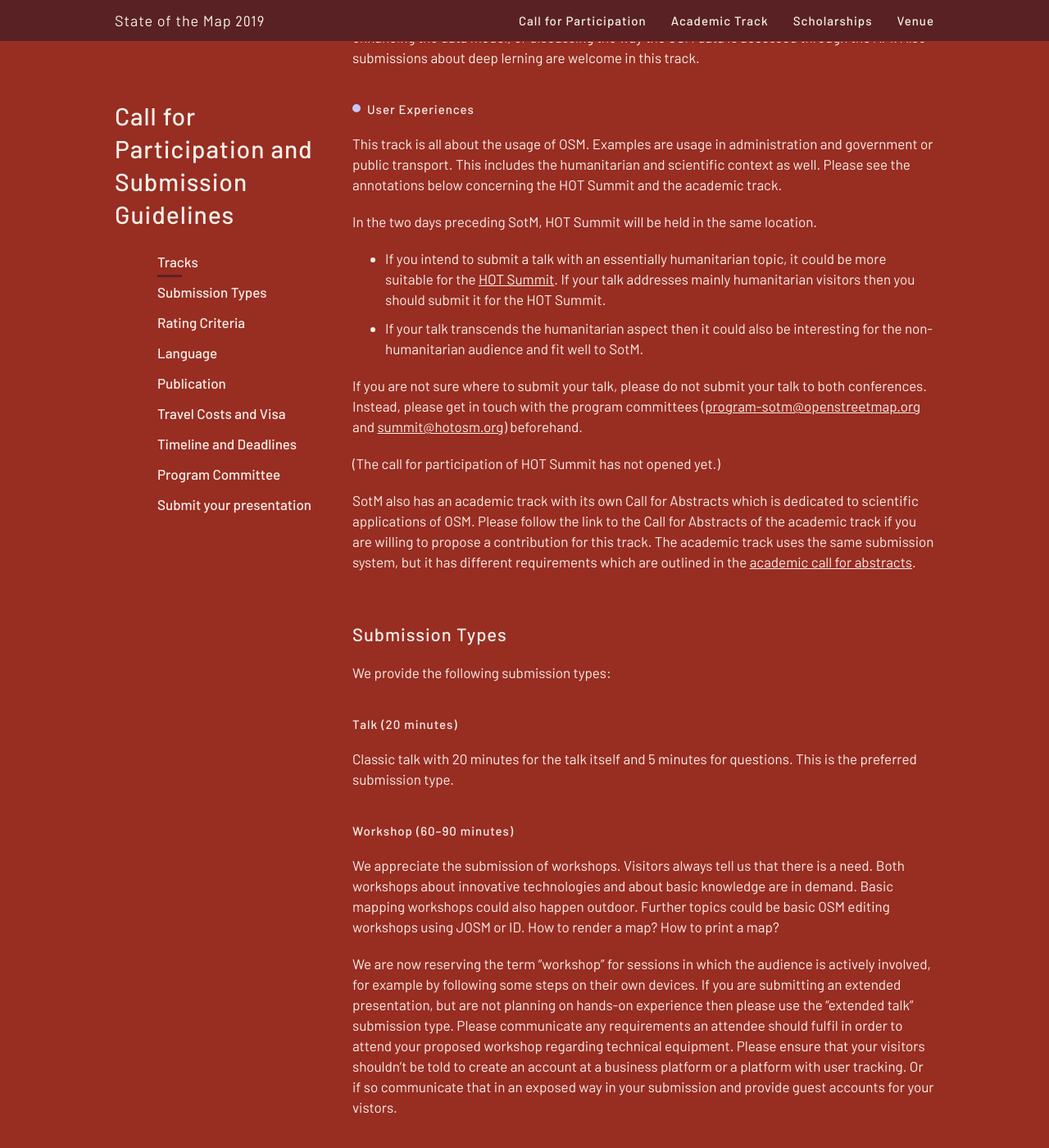
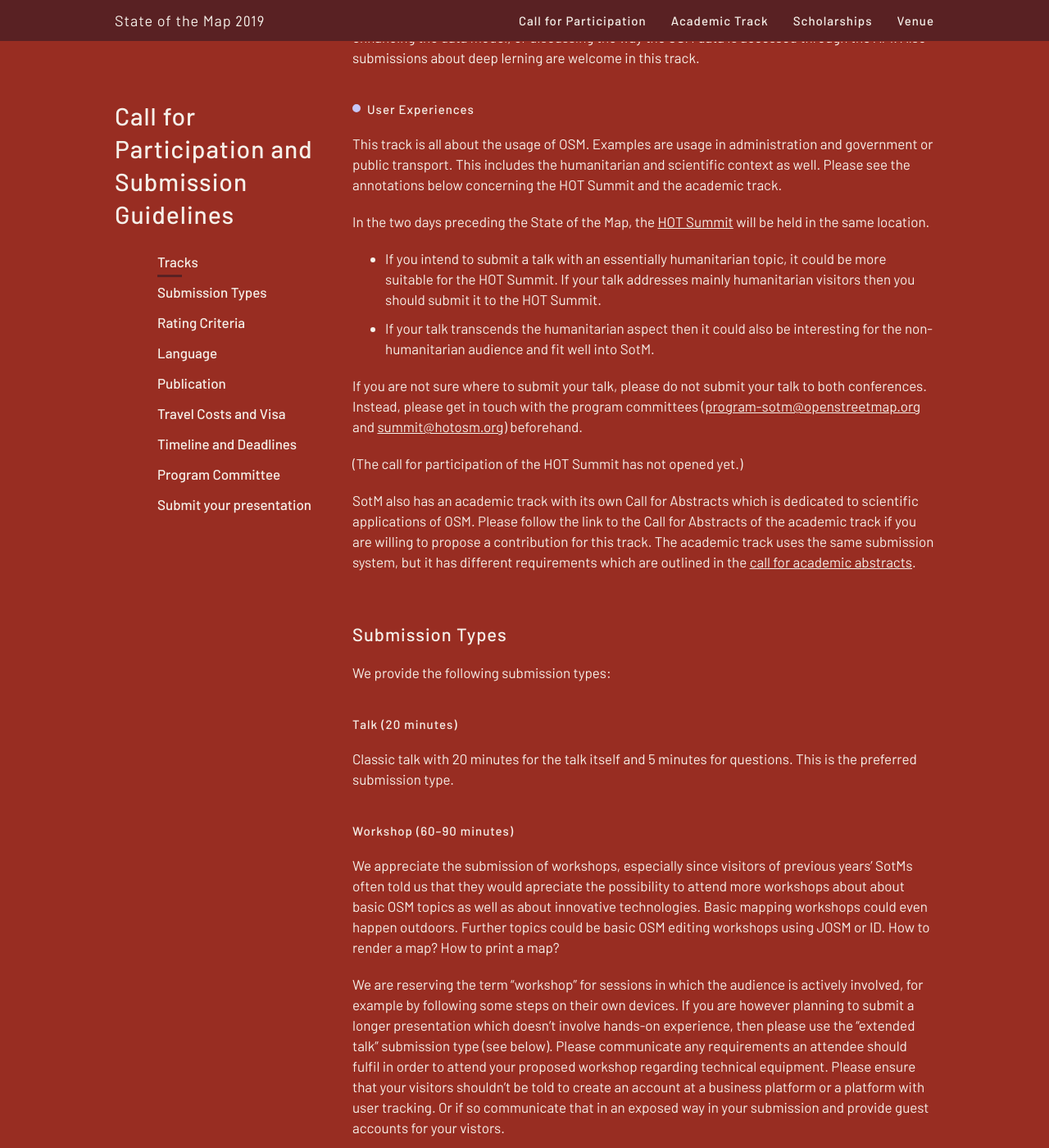
Before and after one commit to openstreetmap/stateofthemap-2019, a Jekyll site: the page built from calls/general.md, in a window 1280 px wide and 1400 px high, scrolled down 1943 px. Shown: the whole window at 82% size. Built offline with Jekyll 4.4.1, drawn with Linux system fonts in a browser that asks for light colours; some of the changed text lies outside the part shown.

Commit message:
tweak/improve language

```diff
--- a/calls/general.md
+++ b/calls/general.md
@@ -47,16 +47,16 @@
 <h3 id="track-experiences" class="trackicon">User Experiences</h3>
 This track is all about the usage of OSM. Examples are usage in administration and government or public transport. This includes the humanitarian and scientific context as well. Please see the annotations below concerning the HOT Summit and the academic track.
 
-In the two days preceding SotM, HOT Summit will be held in the same location.
+In the two days preceding the State of the Map, the [HOT Summit](https://summit2019.hotosm.org/) will be held in the same location.
 
-* If you intend to submit a talk with an essentially humanitarian topic, it could be more suitable for the [HOT Summit](https://summit2019.hotosm.org/). If your talk addresses mainly humanitarian visitors then you should submit it for the HOT Summit.
-* If your talk transcends the humanitarian aspect then it could also be interesting for the non-humanitarian audience and fit well to SotM.
+* If you intend to submit a talk with an essentially humanitarian topic, it could be more suitable for the HOT Summit. If your talk addresses mainly humanitarian visitors then you should submit it to the HOT Summit.
+* If your talk transcends the humanitarian aspect then it could also be interesting for the non-humanitarian audience and fit well into SotM.
 
 If you are not sure where to submit your talk, please do not submit your talk to both conferences. Instead, please get in touch with the program committees ([program-sotm@openstreetmap.org](mailto:program-sotm@openstreetmap.org) and [summit@hotosm.org](summit@hotosm.org)) beforehand.
 
-(The call for participation of HOT Summit has not opened yet.)
+(The call for participation of the HOT Summit has not opened yet.)
 
-SotM also has an academic track with its own Call for Abstracts which is dedicated to scientific applications of OSM. Please follow the link to the Call for Abstracts of the academic track if you are willing to propose a contribution for this track. The academic track uses the same submission system, but it has different requirements which are outlined in the [academic call for abstracts]({{site.baseurl}}/calls/academic/).
+SotM also has an academic track with its own Call for Abstracts which is dedicated to scientific applications of OSM. Please follow the link to the Call for Abstracts of the academic track if you are willing to propose a contribution for this track. The academic track uses the same submission system, but it has different requirements which are outlined in the [call for academic abstracts]({{site.baseurl}}/calls/academic/).
 
 <h2 id="submission">Submission Types</h2>
 We provide the following submission types:
@@ -65,9 +65,9 @@
 Classic talk with 20 minutes for the talk itself and 5 minutes for questions. This is the preferred submission type.
 
 <h3 id="submission-workshop">Workshop (60–90 minutes)</h3>
-We appreciate the submission of workshops. Visitors always tell us that there is a need. Both workshops about innovative technologies and about basic knowledge are in demand. Basic mapping workshops could also happen outdoor. Further topics could be basic OSM editing workshops using JOSM or ID. How to render a map? How to print a map?
+We appreciate the submission of workshops, especially since visitors of previous years' SotMs often told us that they would apreciate the possibility to attend more workshops about about basic OSM topics as well as about innovative technologies. Basic mapping workshops could even happen outdoors. Further topics could be basic OSM editing workshops using JOSM or ID. How to render a map? How to print a map?
 
-We are now reserving the term "workshop" for sessions in which the audience is actively involved, for example by following some steps on their own devices. If you are submitting an extended presentation, but are not planning on hands-on experience then please use the "extended talk" submission type. Please communicate any requirements an attendee should fulfil in order to attend your proposed workshop regarding technical equipment. Please ensure that your visitors shouldn't be told to create an account at a business platform or a platform with user tracking. Or if so communicate that in an exposed way in your submission and provide guest accounts for your vistors.
+We are reserving the term "workshop" for sessions in which the audience is actively involved, for example by following some steps on their own devices. If you are however planning to submit a longer presentation which doesn't involve hands-on experience, then please use the "extended talk" submission type (see below). Please communicate any requirements an attendee should fulfil in order to attend your proposed workshop regarding technical equipment. Please ensure that your visitors shouldn't be told to create an account at a business platform or a platform with user tracking. Or if so communicate that in an exposed way in your submission and provide guest accounts for your vistors.
 
 <h3 id="submission-extended_talk">Extended Talk (40 minutes)</h3>
 An extended talk with 40 minutes for the talk and 15 minutes for questions. In past years we provided such extended talks under the label workshop, which didn‘t fit so well. You should outline why your talk deserves more time.
@@ -100,7 +100,7 @@
 <h2 id="language">Language</h2>
 The conference language of State of the Map is English. All presentations shall be held in English. It is an important aspect of the conference that visitors can interact with the speaker for questions and discussion.
 
-Non-English visitors are welcome to meet in Bird of Feather sessions (BoF). Last year in Milan we had some awesome BoF sessions in non-English with English translation. We will provide a wiki page for organizing that.
+Non-English visitors are welcome to meet in Bird of Feather sessions (BoF). We will provide a wiki page for organizing BoF sessions in languages other than English with English translation.
 
 <h2 id="publication">Publication</h2>
 Video recordings and slides of the lectures will be published under the Creative Commons Attribution International 3.0 or later (CC BY 3.0+) license. If you do not wish your lectures to be published or streamed, please let us know in your submission.
```
Also changed, not shown: other parts of calls/general.md (+1 -1 lines).
